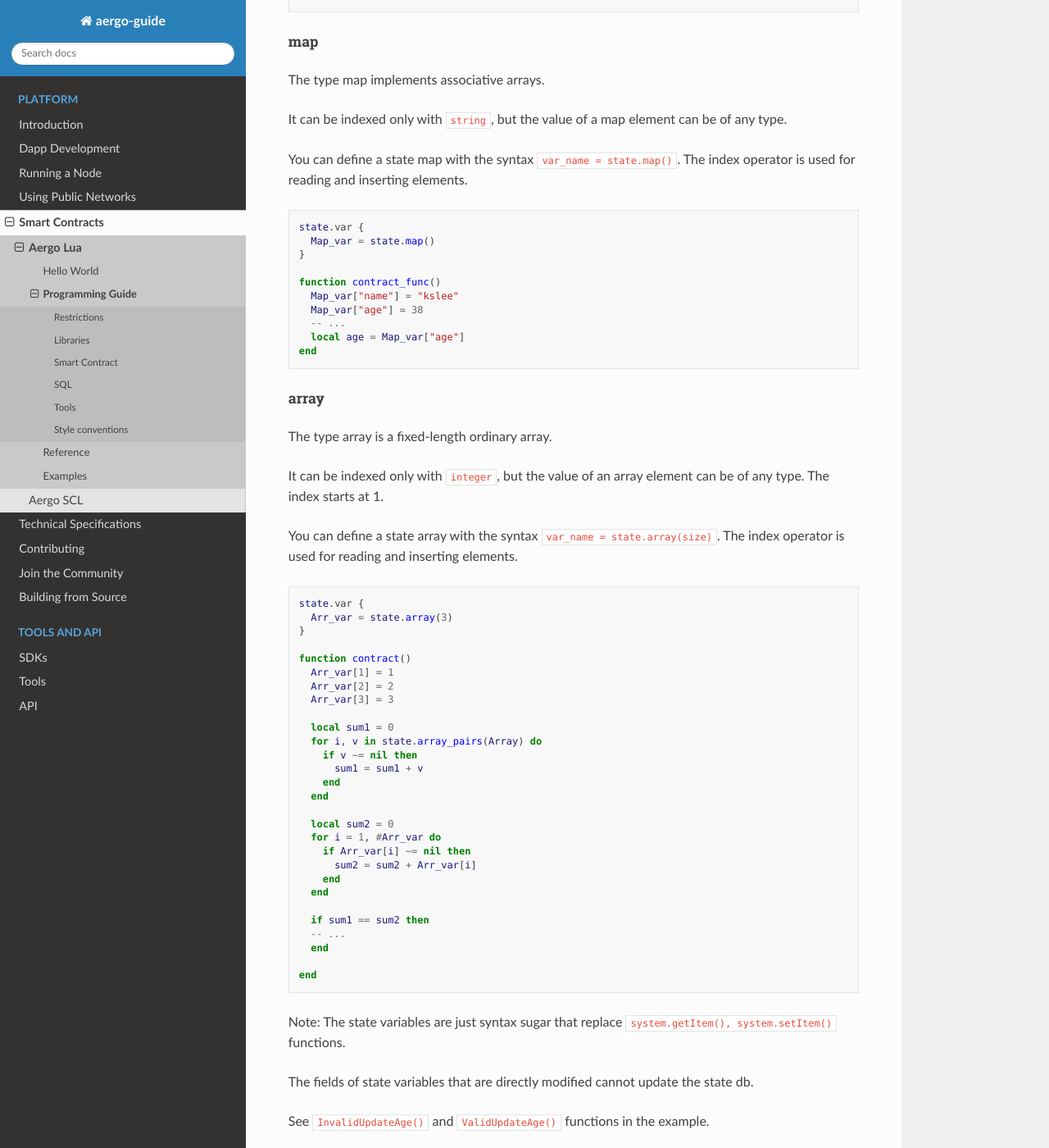
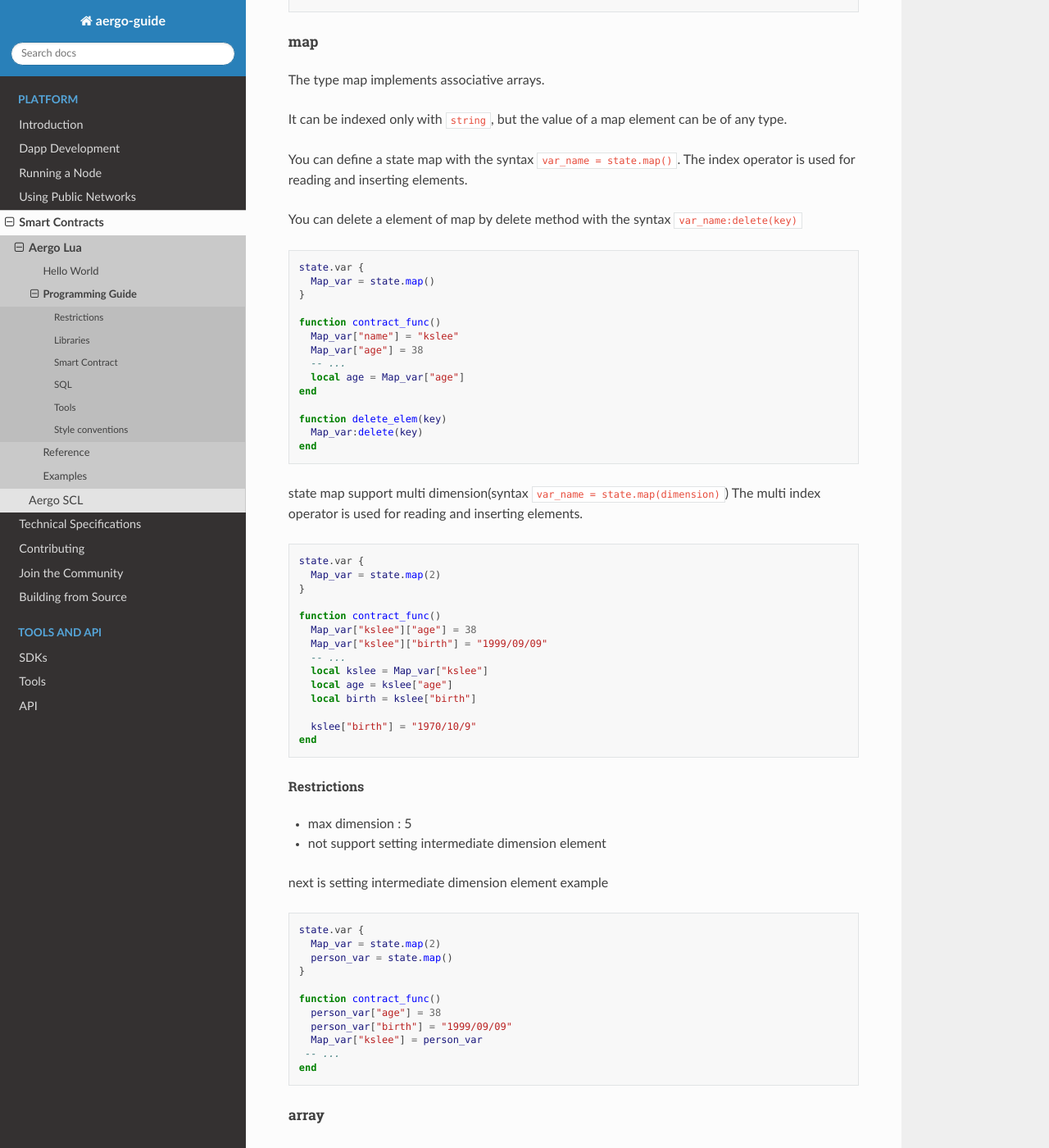
Before and after one commit to aergoio/guide, a Sphinx documentation site: the page built from source/smart-contracts/lua/guide.md, in a window 1280 px wide and 1400 px high, scrolled down 2701 px. Shown: the whole window at 82% size. Built offline with Sphinx 7.4.7 and the Read the Docs theme 2.0.0, drawn with Linux system fonts in a browser that asks for light colours; some of the changed text lies outside the part shown.

Commit message:
Update guide.md

````diff
--- a/source/smart-contracts/lua/guide.md
+++ b/source/smart-contracts/lua/guide.md
@@ -108,7 +108,6 @@ It has `get` and `set` methods for reading and writing data.
 Value:set("data")
 local data = Value:get()
 ```
-
 ##### map
 The type map implements associative arrays.
 
@@ -117,6 +116,7 @@ It can be indexed only with `string`, but the value of a map element can be of a
 You can define a state map with the syntax `var_name = state.map()`.
 The index operator is used for reading and inserting elements.
 
+You can delete a element of map by delete method with the syntax `var_name:delete(key)`
 ```lua
 state.var {
   Map_var = state.map()
@@ -127,6 +127,47 @@ function contract_func()
   Map_var["age"] = 38
   -- ...
   local age = Map_var["age"]
+end
+
+function delete_elem(key)
+  Map_var:delete(key)
+end
+```
+
+state map support multi dimension(syntax `var_name = state.map(dimension)`)
+The multi index operator is used for reading and inserting elements.
+```lua
+state.var {
+  Map_var = state.map(2)
+}
+
+function contract_func()
+  Map_var["kslee"]["age"] = 38
+  Map_var["kslee"]["birth"] = "1999/09/09"
+  -- ...
+  local kslee = Map_var["kslee"]
+  local age = kslee["age"]
+  local birth = kslee["birth"]
+
+  kslee["birth"] = "1970/10/9"
+end
+```
+###### Restrictions
+* max dimension : 5
+* not support setting intermediate dimension element
+
+next is setting intermediate dimension element example
+```lua
+state.var {
+  Map_var = state.map(2)
+  person_var = state.map()
+}
+
+function contract_func()
+  person_var["age"] = 38
+  person_var["birth"] = "1999/09/09"
+  Map_var["kslee"] = person_var
+ -- ...
 end
 ```
 
@@ -148,7 +189,7 @@ function contract()
   Arr_var[3] = 3
 
   local sum1 = 0
-  for i, v in state.array_pairs(Array) do
+  for i, v in Arr_var:ipairs() do
     if v ~= nil then
       sum1 = sum1 + v
     end
@@ -167,6 +208,70 @@ function contract()
 
 end
 ```
+
+state array support multi dimension (syntax `var_name = state.array(1st_ncount, 2nd_ncount,....)`)
+The multi index operator is used for reading and inserting elements.
+```lua
+state.var {
+  -- declare 2 dimensional array
+  Arr_var = state.array(2, 3)
+}
+
+function contract_func()
+  Arr_var[1][1] = 1
+  Arr_var[1][2] = 2
+  Arr_var[1][3] = 3
+
+  -- ...
+  local Arr2 = Arr_var[2]
+  Arr2[1] = 4
+  Arr2[2] = 5
+  Arr2[3] = 6
+
+  local sum1 = 0
+  for i, v in Arr_var:ipairs() do
+   for j, k in v:ipairs() do
+    if k ~= nil then
+      sum1 = sum1 + k
+    end
+   end
+  end
+
+  local sum2 = 0
+  for i = 1, #Arr_var do
+   for j = 1, #Arr_var[i] do
+    if Arr_var[i][j] ~= nil then
+      sum2 = sum2 + Arr_var[i][j]
+    end
+   end
+  end
+
+  if sum1 == sum2 then
+  -- ...
+  end
+end
+```
+###### Restrictions
+* max dimension : 5
+* not support setting intermediate dimension element
+
+next is setting intermediate dimension element example
+```lua
+state.var {
+  Marr_var = state.map(2,3)
+  Arr_var = state.map(3)
+}
+
+function contract_func()
+  Arr_var[1] = 1
+  Arr_var[2] = 2
+  Arr_var[3] = 3
+
+  Marr_var[1] = Arr_var
+ -- ...
+end
+```
+
 
 Note: The state variables are just syntax sugar that replace `system.getItem(), system.setItem()` functions.
 
````
